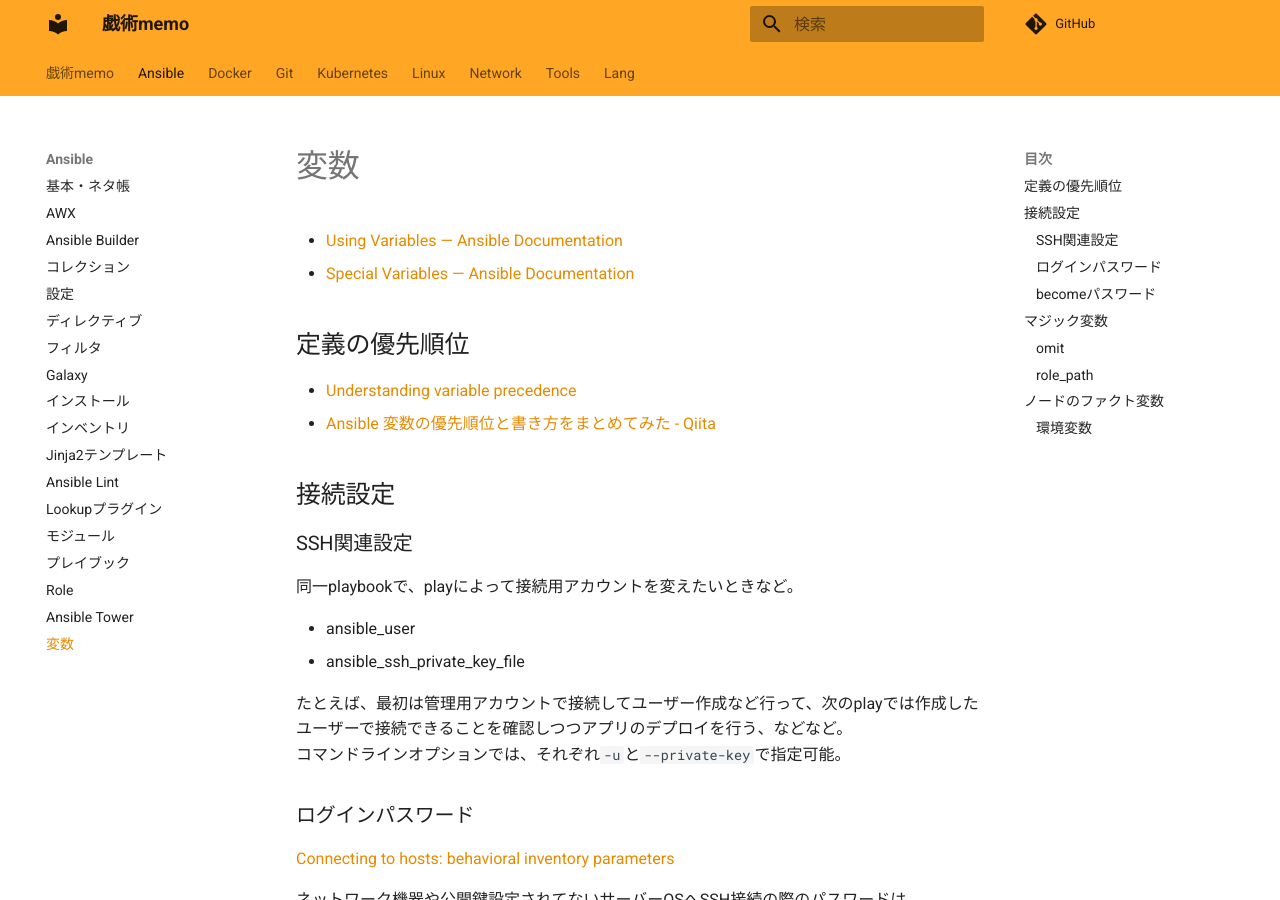
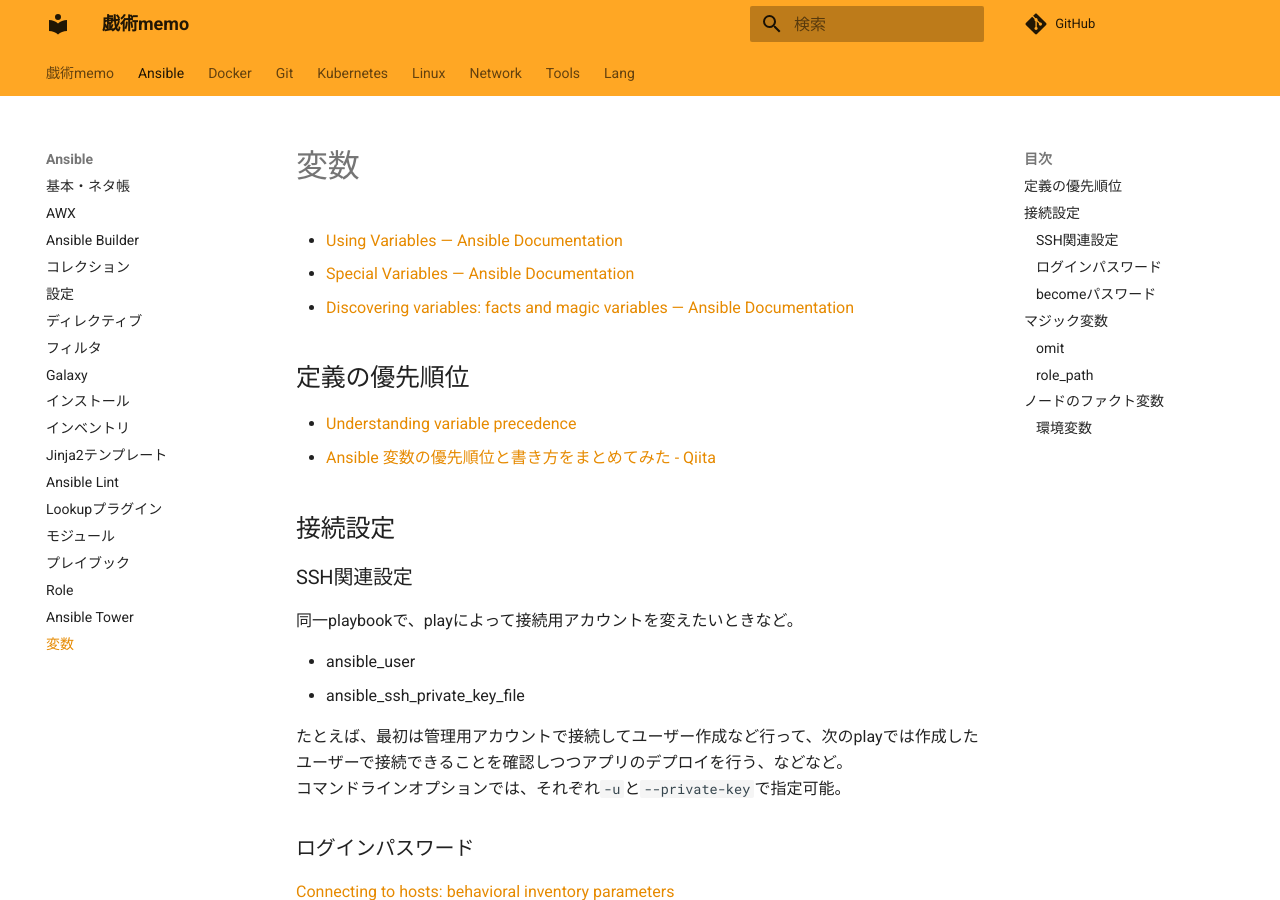
Before and after one commit to zaki-lknr/docs, an MkDocs documentation site: the page built from docs/Ansible/variable.md, in a window 1280 px wide and 900 px high. Built offline with MkDocs 1.6.1 and Material for MkDocs 9.7.7, drawn with Linux system fonts in a browser that asks for light colours; comment, search, counter and statistics services are not loaded.

Commit message:
add: ansible/variable: facts・magic変数のドキュメントリンク

```diff
--- a/docs/Ansible/variable.md
+++ b/docs/Ansible/variable.md
@@ -2,6 +2,7 @@
 
 - [Using Variables — Ansible Documentation](https://docs.ansible.com/ansible/latest/user_guide/playbooks_variables.html)
 - [Special Variables — Ansible Documentation](https://docs.ansible.com/ansible/latest/reference_appendices/special_variables.html)
+- [Discovering variables: facts and magic variables — Ansible Documentation](https://docs.ansible.com/ansible/latest/playbook_guide/playbooks_vars_facts.html)
 
 ## 定義の優先順位
 
```
